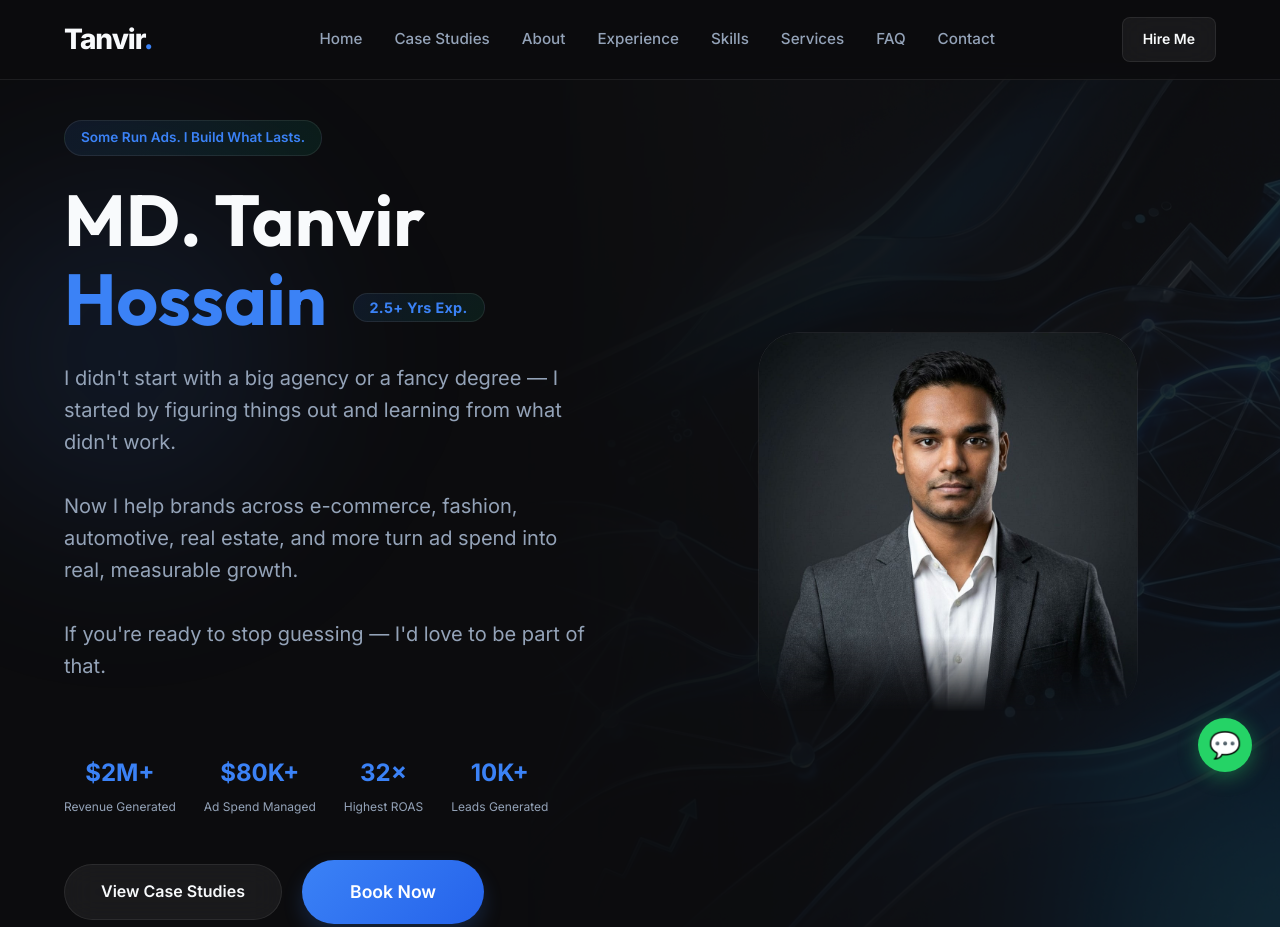
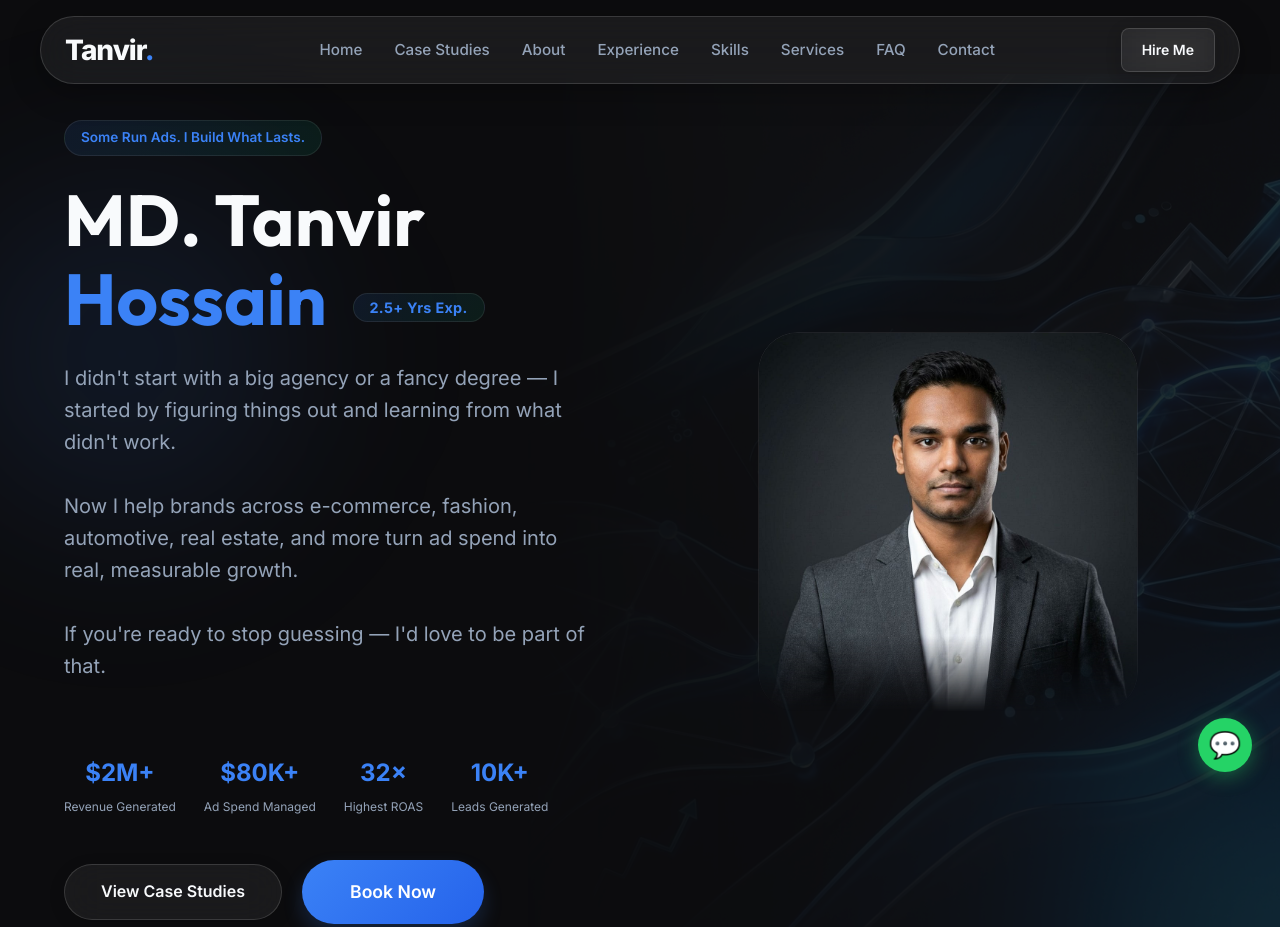
Before and after one commit to saatanvirmeta-lab/Tanvir-Hossain, a website built with Vite: page index.html in a window 1280 px wide. Shown: the top 927 px of the page. Built offline with nearby package versions, Linux system fonts and the light colour scheme.

Commit message:
Update style.css

```diff
--- a/style.css
+++ b/style.css
@@ -10,7 +10,7 @@
   --gradient-main: linear-gradient(135deg, #3b82f6 0%, #2563eb 100%);
   --gradient-soft: linear-gradient(135deg, rgba(59, 130, 246, 0.1) 0%, rgba(16, 185, 129, 0.1) 100%);
   --glass-border: rgba(255, 255, 255, 0.08);
-  --header-height: 80px;
+  --header-height: 84px;
 }
 
 * {
@@ -49,14 +49,20 @@ h5 {
 
 /* Header & Nav */
 header {
-  height: var(--header-height);
   position: fixed;
-  top: 0;
-  width: 100%;
+  top: 16px;
+  left: 50%;
+  transform: translateX(-50%);
+  width: calc(100% - 40px);
+  max-width: 1200px;
+  height: 68px;
   z-index: 1000;
-  background: rgba(12, 12, 14, 0.8);
-  backdrop-filter: blur(12px);
-  border-bottom: 1px solid var(--glass-border);
+  background: rgba(255, 255, 255, 0.06);
+  backdrop-filter: blur(20px);
+  -webkit-backdrop-filter: blur(20px);
+  border: 1px solid rgba(255, 255, 255, 0.14);
+  border-radius: 100px;
+  box-shadow: 0 8px 32px rgba(0, 0, 0, 0.3);
 }
 
 header .container {
@@ -392,14 +398,15 @@ nav {
 
 .btn-glass {
   background: rgba(255, 255, 255, 0.06);
-  backdrop-filter: blur(16px);
-  -webkit-backdrop-filter: blur(16px);
-  border: 1px solid var(--glass-border);
+  backdrop-filter: blur(20px);
+  -webkit-backdrop-filter: blur(20px);
+  border: 1px solid rgba(255, 255, 255, 0.14);
   color: var(--text-primary);
+  box-shadow: 0 4px 16px rgba(0, 0, 0, 0.15);
 }
 
 .btn-glass:hover {
-  background: rgba(255, 255, 255, 0.12);
+  background: rgba(255, 255, 255, 0.14);
   border-color: var(--accent-color);
   transform: translateY(-2px);
 }
@@ -761,8 +768,10 @@ section {
 .tag {
   padding: 8px 16px;
   background: rgba(255, 255, 255, 0.05);
-  border: 1px solid var(--glass-border);
-  border-radius: 8px;
+  backdrop-filter: blur(16px);
+  -webkit-backdrop-filter: blur(16px);
+  border: 1px solid rgba(255, 255, 255, 0.12);
+  border-radius: 100px;
   font-size: 0.9rem;
   color: var(--text-secondary);
   transition: 0.3s;
@@ -1283,7 +1292,8 @@ section {
 
 @media (max-width: 1024px) {
   header {
-    background: rgba(12, 12, 14, 0.95);
+    background: rgba(20, 20, 24, 0.5);
+    width: calc(100% - 24px);
   }
 
   .nav-links {
```
